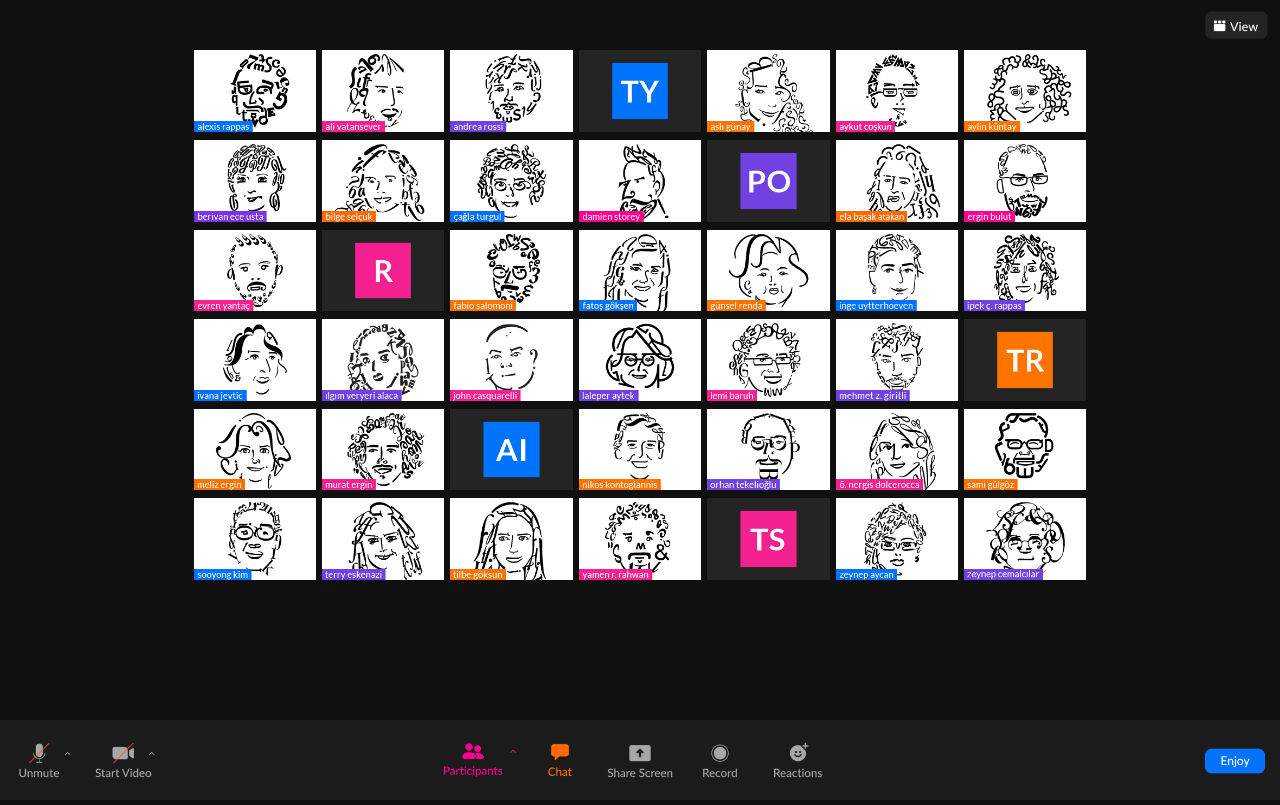
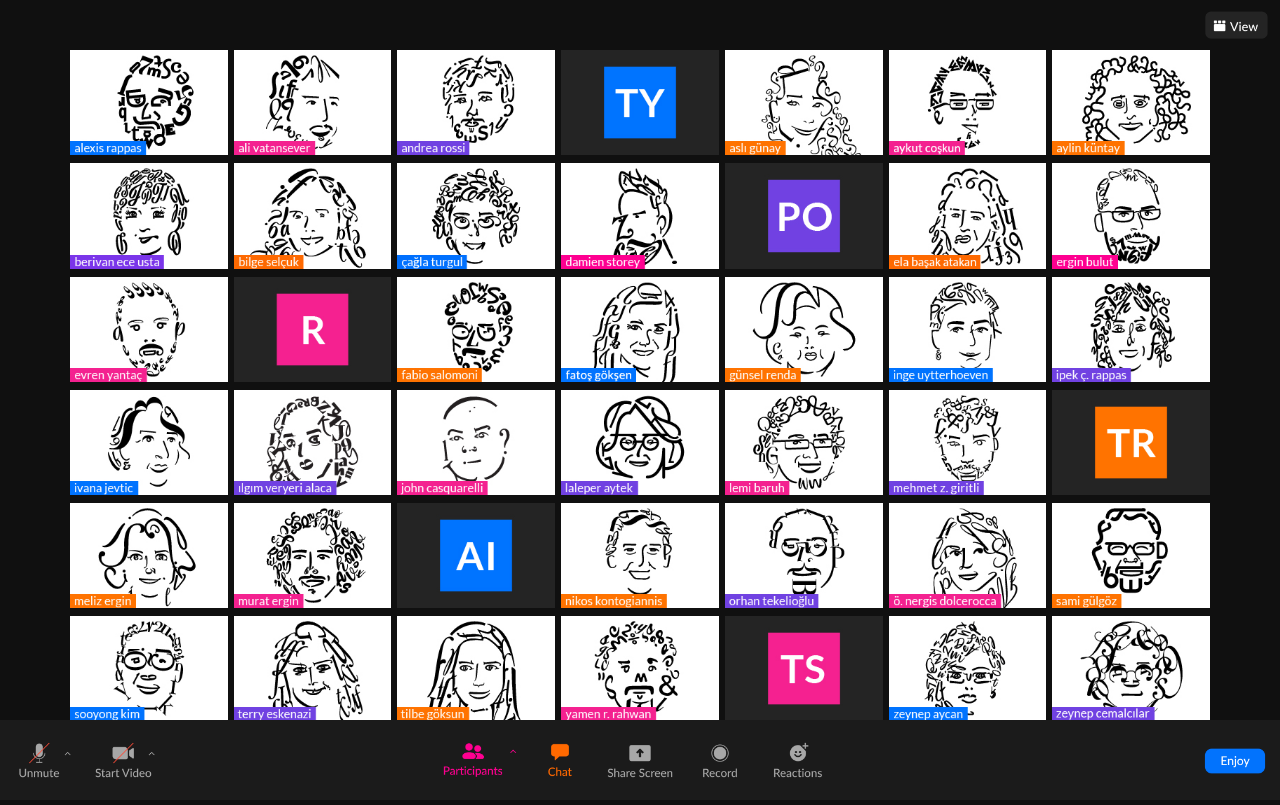
Before and after one commit to selinoztuurk/selinoztuurk.github.io, a React (Create React App) app: page / in a window 1280 px wide. Built offline with nearby package versions, Linux system fonts and the light colour scheme.

Commit message:
dimensions

```diff
--- a/src/components/FrameList.css
+++ b/src/components/FrameList.css
@@ -11,7 +11,7 @@
 
 .focusedFrameImage {
   height: auto;
-  width: 60%;
+  width: 70%;
 }
 
 .column {
@@ -42,9 +42,17 @@
     height: auto;
     width: 95%;
   }
+  .ui.container.grid.seven {
+    padding-bottom: 20% !important;
+  }
 
-  .ui.container.seven {
-    padding-bottom: 20% !important;
+  .arrowIcon {
+    height: 25px !important;
+    width: auto;
+    border: none;
+    padding-right: 3px;
+    margin-top: 20% !important;
+    justify-self: flex-start;
   }
 }
 
@@ -56,38 +64,99 @@
   margin-top: 100%;
 }
 
-@media only screen and (min-width: 1200px) {
-  .ui.container.seven {
-    padding-left: 10% !important;
-    padding-right: 10% !important;
+@media only screen and (min-width: 1600px) {
+  .ui.container.grid.seven {
+    width: 70% !important;
   }
-  .ui.container.container #gallery {
-    padding-left: 10% !important;
-    padding-right: 10% !important;
+  .focusedFrameImage {
+    height: auto;
+    width: 70% !important;
   }
 }
 
-@media only screen and (min-width: 992px) and (max-width: 1199px) {
-  .ui.grid.seven {
-    padding-left: 3% !important;
-    padding-right: 3% !important;
+@media only screen and (min-width: 1550px) and (max-width: 1599px) {
+  .ui.container.grid.seven {
+    width: 75% !important;
   }
-
-  .ui.grid.container #gallery {
-    padding-left: 3% !important;
-    padding-right: 3% !important;
+  .focusedFrameImage {
+    height: auto;
+    width: 75% !important;
   }
 }
 
-@media not all and (min-resolution: 0.001dpcm) and (min-width: 992px) and (max-width: 1199px) {
+@media only screen and (min-width: 1500px) and (max-width: 1549px) {
+  .ui.container.grid.seven {
+    width: 80% !important;
+  }
+  .focusedFrameImage {
+    height: auto;
+    width: 80% !important;
+  }
+}
+
+@media only screen and (min-width: 992px) and (max-width: 1499px) {
+  .ui.grid.container.seven {
+    width: 90% !important;
+    align-content: center;
+  }
+  .focusedFrameImage {
+    height: auto;
+    width: 90% !important;
+  }
+}
+
+@media not all and (min-resolution: 0.001dpcm) and (min-width: 1600px) {
   @supports (-webkit-appearance: none) and (stroke-color: transparent) {
-    .ui.grid.seven {
-      padding-left: 11% !important;
-      padding-right: 11% !important;
+    .ui.grid.container.seven {
+      width: 70% !important;
     }
-    .ui.grid.container #gallery {
-      padding-left: 11% !important;
-      padding-right: 11% !important;
+    .focusedFrameImage {
+      height: auto;
+      width: 70% !important;
     }
   }
 }
+
+@media not all and (min-resolution: 0.001dpcm) and (min-width: 1550px) and (max-width: 1599px) {
+  @supports (-webkit-appearance: none) and (stroke-color: transparent) {
+    .ui.grid.container.seven {
+      width: 75% !important;
+    }
+    .focusedFrameImage {
+      height: auto;
+      width: 75% !important;
+    }
+  }
+}
+
+@media not all and (min-resolution: 0.001dpcm) and (min-width: 1500px) and (max-width: 1549px) {
+  @supports (-webkit-appearance: none) and (stroke-color: transparent) {
+    .ui.grid.container.seven {
+      width: 80% !important;
+    }
+    .focusedFrameImage {
+      height: auto;
+      width: 80% !important;
+    }
+  }
+}
+
+@media not all and (min-resolution: 0.001dpcm) and (min-width: 992px) and (max-width: 1499px) {
+  @supports (-webkit-appearance: none) and (stroke-color: transparent) {
+    .ui.grid.container.seven {
+      width: 70% !important;
+    }
+    .focusedFrameImage {
+      height: auto;
+      width: 70% !important;
+    }
+  }
+}
+
+@media not all and (min-resolution: 0.001dpcm) and (max-width: 600px) {
+  @supports (-webkit-appearance: none) and (stroke-color: transparent) {
+    .ui.grid.container.seven {
+      width: auto !important;
+    }
+  }
+}
--- a/src/views/ZoomCall.css
+++ b/src/views/ZoomCall.css
@@ -1,47 +1,11 @@
-.windowTop {
-  width: auto;
-  background-color: #1b1b1b;
+.upperMenuContainer {
   display: flex;
-  align-items: flex-start;
-}
-
-.redDot {
-  width: 15px;
-  height: 15px;
-  border-radius: 15px;
-  background: #ed6a5e;
-  margin: 10px;
-}
-
-.yellowDot {
-  width: 15px;
-  height: 15px;
-  border-radius: 15px;
-  background: #f4be4f;
-  margin: 10px;
-  margin-left: 0px;
-}
-
-.greenDot {
-  width: 15px;
-  height: 15px;
-  border-radius: 15px;
-  background: #62c655;
-  margin: 10px;
-  margin-left: 0px;
-}
-
-.upperMenuContainer {
-  width: 100%;
-  display: flex;
+  height: 5%;
+  flex-direction: row;
+  justify-content: flex-end;
+  margin-top: 5px;
   padding-bottom: 20px;
   padding-right: 5px;
-  padding-top: 5px;
-}
-
-.button {
-  padding: 8px !important;
-  background-color: #242424 !important;
 }
 
 .viewIcon {
@@ -53,14 +17,6 @@
   justify-self: center;
   height: 100%;
   width: auto;
-}
-
-.recording {
-  width: 15px;
-  height: 15px;
-  border-radius: 15px;
-  background: #d53a36;
-  margin-right: 5px;
 }
 
 .windowBottom {
@@ -79,7 +35,7 @@
 .first {
   width: 30%;
   display: -webkit-flex;
-  justify-content: start;
+  justify-content: flex-start;
 }
 
 .second {
--- a/src/views/ZoomCall.js
+++ b/src/views/ZoomCall.js
@@ -16,36 +16,8 @@ const ZoomCall = () => {
 
   return (
     <div>
-      {false ? (
-        <div className="windowTop">
-          <div className="redDot"></div>
-          <div className="yellowDot"></div>
-          <div className="greenDot"></div>
-        </div>
-      ) : null}
       <div className="upperMenuContainer">
-        <div
-          style={{
-            display: "flex",
-            marginTop: "5px",
-            fontSize: 12,
-            color: "white",
-            fontWeight: 700,
-          }}
-        >
-          {false ? (
-            <div>
-              <img
-                className="secureIcon"
-                src={process.env.PUBLIC_URL + "/icons/secure.png"}
-                alt="secure"
-              />
-              <div className="recording"></div>
-              Recording
-            </div>
-          ) : null}
-        </div>
-        <div style={{ marginLeft: "auto" }}>
+        <div>
           {frameMode === 0 ? (
             <img
               className="viewIcon"
```
